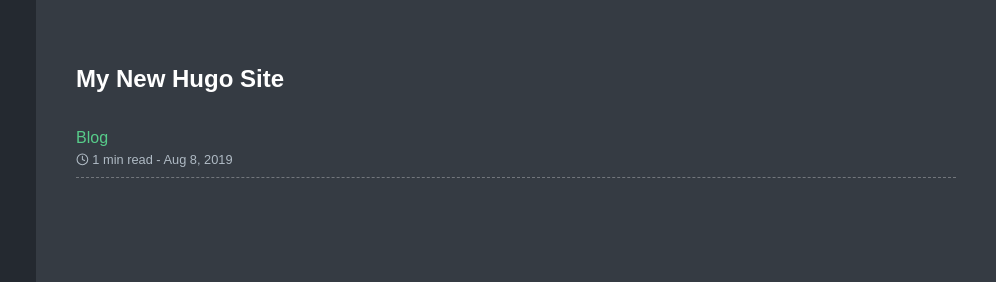
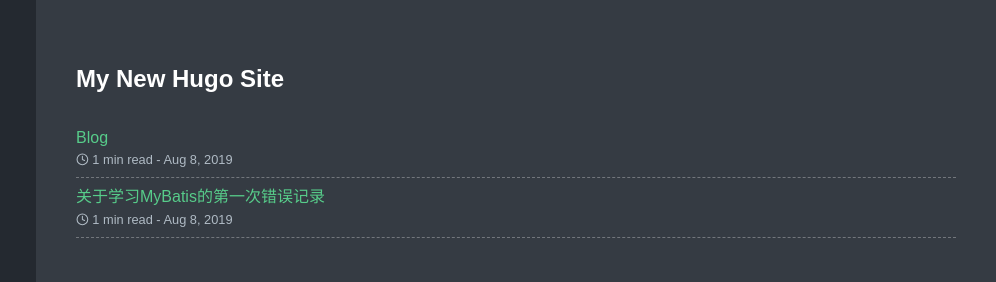
Before and after one commit to wanjiantao123/wanjiantao123.github.io, a plain HTML site: page index.html in a window 1280 px wide. Shown: the top 282 px of the page, 284-1280 px from the left. Drawn offline with Linux system fonts and the light colour scheme.

Commit message:
第七次修改

```diff
--- a/index.html
+++ b/index.html
@@ -1,5 +1,5 @@
 <!doctype html>
-<html lang="en-us">
+<html lang="zh">
   <head>
     <title>WanJianTao;Blog</title>
     <meta charset="utf-8" />
@@ -48,6 +48,16 @@
             Aug 8, 2019
           </span>
         </li>
+<li class="posts-list-item">
+          <a class="posts-list-item-title" href="https://wanjiantao123.github.io/post/blog/secondblog.html">关于学习MyBatis的第一次错误记录</a>
+          <span class="posts-list-item-description">
+            <svg xmlns="http://www.w3.org/2000/svg" width="24" height="24" viewBox="0 0 24 24" fill="none" stroke="currentColor" stroke-width="2" stroke-linecap="round" stroke-linejoin="round" class="icon icon-clock">
+  <title>clock</title>
+  <circle cx="12" cy="12" r="10"></circle><polyline points="12 6 12 12 16 14"></polyline>
+</svg> 1 min read -
+            Aug 8, 2019
+          </span>
+        </li>
 
     </ul>
 
```
Also changed, not shown: post/index.html (+1 -1 lines).
